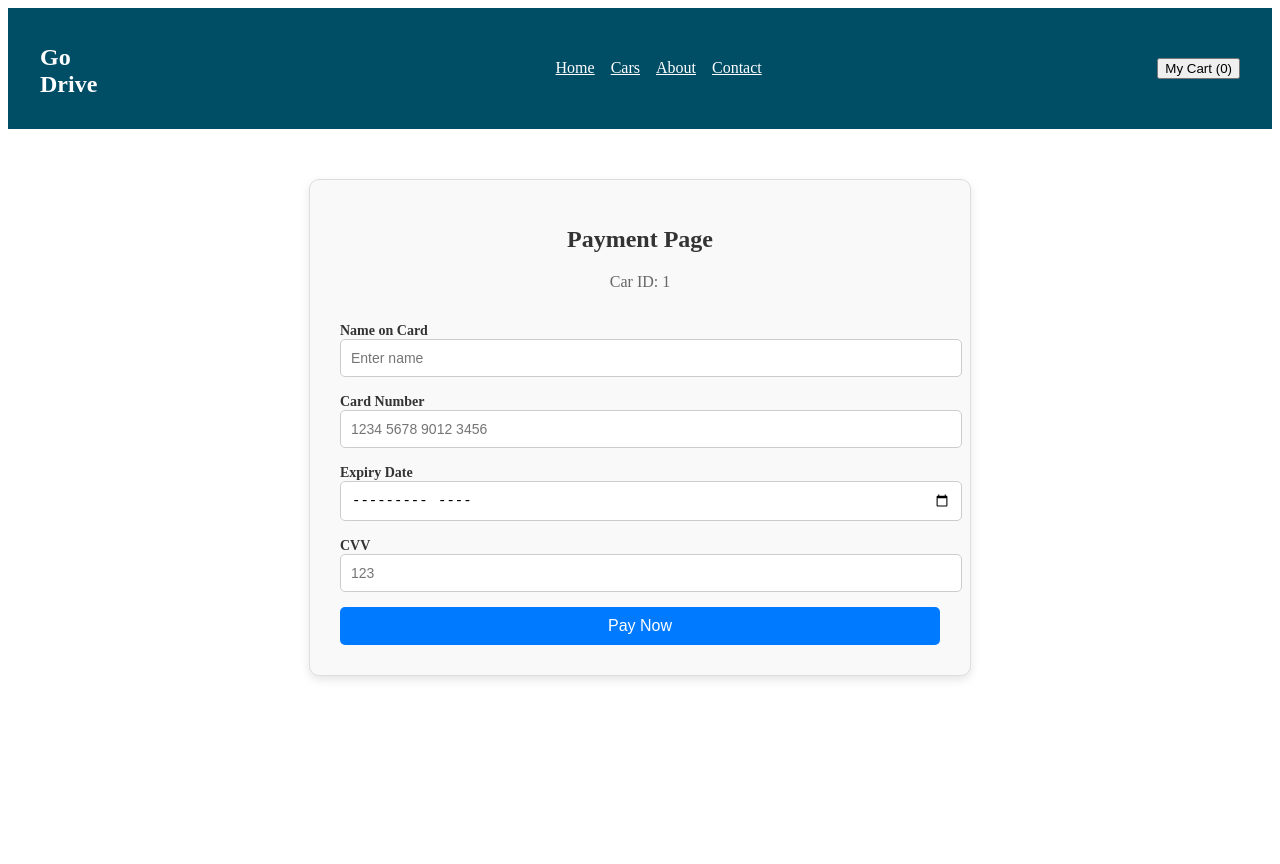
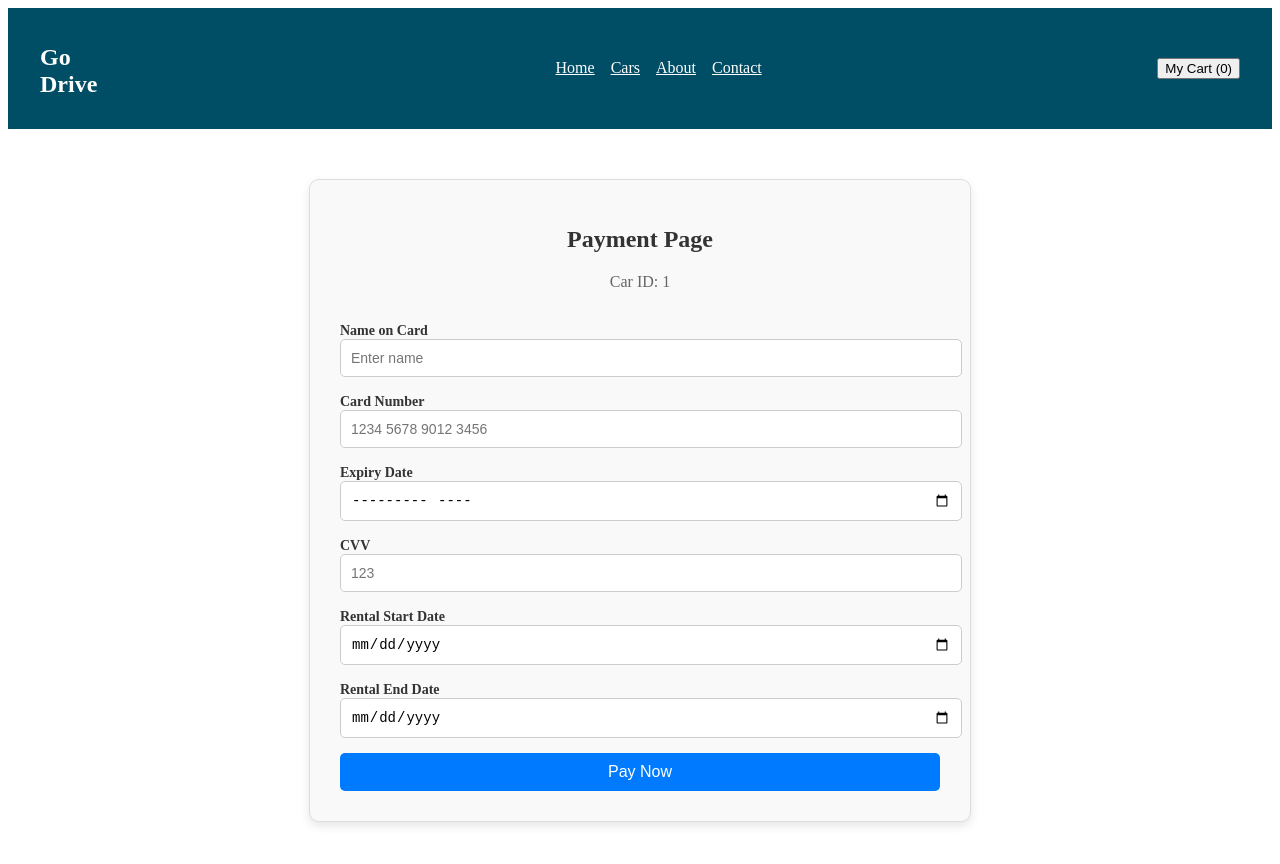
Before and after one commit to Aqilzxfrn/CarRentalWebsite, a React (Vite) app: page /payment/1 in a window 1280 px wide. Shown: the top 864 px of the page. Before the commit the page ends 800 px from the top, so only its background shows below. Built offline with nearby package versions, Linux system fonts and the light colour scheme.

Commit message:
Edit page

```diff
--- a/src/Components/Payment.jsx
+++ b/src/Components/Payment.jsx
@@ -5,10 +5,17 @@ import "./Payment.css";
 const Payment = ({ setCart }) => {
   const { id } = useParams(); // Get car ID from the URL
   const [paymentCompleted, setPaymentCompleted] = useState(false); // Track payment status
+  const [rentalDates, setRentalDates] = useState({ start: "", end: "" });
+
   const navigate = useNavigate();
 
   const handlePayment = (e) => {
     e.preventDefault(); // Prevent default form submission
+    if (!rentalDates.start || !rentalDates.end) {
+      alert("Please select rental start and end dates.");
+      return;
+    }
+
 
     // Simulate payment completion
     setPaymentCompleted(true);
@@ -28,6 +35,9 @@ const Payment = ({ setCart }) => {
       <div className="payment-container">
         <h1>Payment Completed!</h1>
         <p>The car with ID: {id} has been added to your cart.</p>
+        <p>
+          Rental Period: {rentalDates.start} to {rentalDates.end}
+        </p>
         <p>Redirecting to the homepage...</p>
       </div>
     );
@@ -60,6 +70,28 @@ const Payment = ({ setCart }) => {
           <label>CVV</label>
           <input type="password" placeholder="123" maxLength="3" required />
         </div>
+        <div>
+          <label>Rental Start Date</label>
+          <input
+            type="date"
+            value={rentalDates.start}
+            onChange={(e) =>
+              setRentalDates((prev) => ({ ...prev, start: e.target.value }))
+            }
+            required
+          />
+        </div>
+        <div>
+          <label>Rental End Date</label>
+          <input
+            type="date"
+            value={rentalDates.end}
+            onChange={(e) =>
+              setRentalDates((prev) => ({ ...prev, end: e.target.value }))
+            }
+            required
+          />
+        </div>
         <button type="submit">Pay Now</button>
       </form>
     </div>
```
